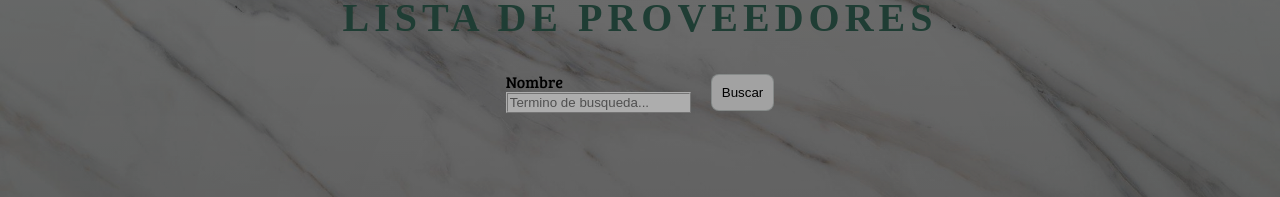
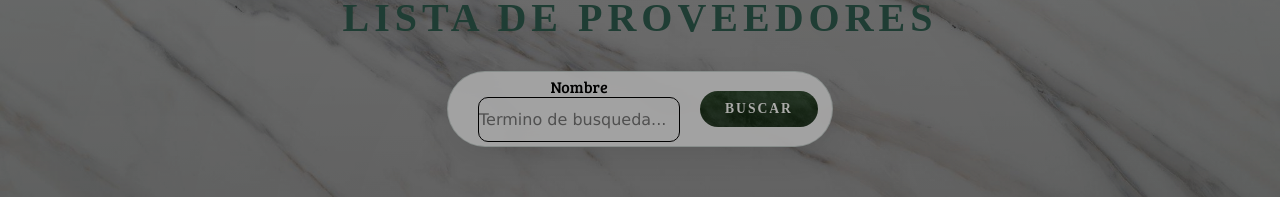
Before and after one commit to Tomy52/tp-prog-iv, an Angular app: page /suppliers in a window 1280 px wide. Shown: the part 139-336 px from the top of the page. Built offline with nearby package versions, Linux system fonts and the light colour scheme; no server answers; sample sign-in values are in the browser's storage.

Commit message:
(fix) styling issues when implementing styles to search bar

```diff
--- a/src/app/components/reusable/supplier-search-bar/supplier-search-bar.css
+++ b/src/app/components/reusable/supplier-search-bar/supplier-search-bar.css
@@ -1,12 +1,91 @@
-div {
+article {
+    width: 100%;
     display: flex;
-    flex-direction: column;
+    justify-content: center;
+    margin-bottom: 40px;
+    padding: 0 10px;
+    box-sizing: border-box;
+
+    background: rgba(255, 255, 255, 0.85);
+    backdrop-filter: blur(10px);
+    -webkit-backdrop-filter: blur(10px);
+    border: 1px solid rgba(45, 90, 76, 0.2);
+    border-radius: 50px;
+    box-shadow: 0 10px 30px rgba(0, 0, 0, 0.08);
 }
 
 section {
     display: flex;
+    gap: 20px;
+}
+
+div {
+    display: flex;
     justify-content: center;
     align-items: center;
-    gap: 20px;
-    flex-wrap: wrap;
+    flex-direction: column;
+    /* border: 1px solid black */
 }
+
+form {
+    display: flex;
+    align-items: center;
+    padding: 4px 4px 4px 20px;
+    width: 100%;
+    max-width: 550px;
+    overflow: hidden;
+}
+
+input[type="text"] {
+    flex: 1;
+    min-width: 0;
+    background: transparent;
+    border: 1px solid black;
+    border-radius: 10px;
+    outline: none !important;
+    padding: 12px 0;
+    font-family: 'Verdana', sans-serif;
+    font-size: 1rem;
+    color: #16372d;
+}
+
+button {
+    background: linear-gradient(rgba(0, 0, 0, 0.2), rgba(0, 0, 0, 0.4)),
+                url('/images/header3.png') center/cover no-repeat !important;
+    color: #fcfcf9;
+    border: none;
+    padding: 10px 25px;
+    border-radius: 40px;
+    font-family: 'Cinzel', serif;
+    font-weight: 700;
+    font-size: 0.85rem;
+    text-transform: uppercase;
+    letter-spacing: 2px;
+    cursor: pointer;
+    transition: all 0.3s ease;
+    white-space: nowrap;
+    flex-shrink: 0; /* Evita que el botón se reduzca en tamaño */
+}
+
+button:hover {
+    filter: brightness(1.2);
+    transform: scale(1.02);
+}
+
+@media (max-width: 600px) {
+    form {
+        width: 90%;
+        max-width: 350px;
+        padding: 3px 3px 3px 15px;
+    }
+
+    input[type="text"] {
+        font-size: 0.85rem;
+    }
+
+    input[type="submit"] {
+        padding: 8px 15px;
+        font-size: 0.7rem;
+        letter-spacing: 1px;
+    }
+}
--- a/src/app/components/reusable/supplier-search-bar/supplier-search-bar.html
+++ b/src/app/components/reusable/supplier-search-bar/supplier-search-bar.html
@@ -1,11 +1,12 @@
-
 <article>
     <form action="" [formGroup]="form" (ngSubmit)="submit()">
         <section>
-
             <div>
                 <label for="name">Nombre</label>
-                <input type="text" name="name" id="name" formControlName="name" placeholder="Termino de busqueda...">
+                <input type="text" name="name" id="name" formControlName="name" placeholder="Termino de busqueda..."
+                    autocomplete="off"
+                    autocorrect="off"
+                    spellcheck="false">
             </div>
 
             <div>
```
